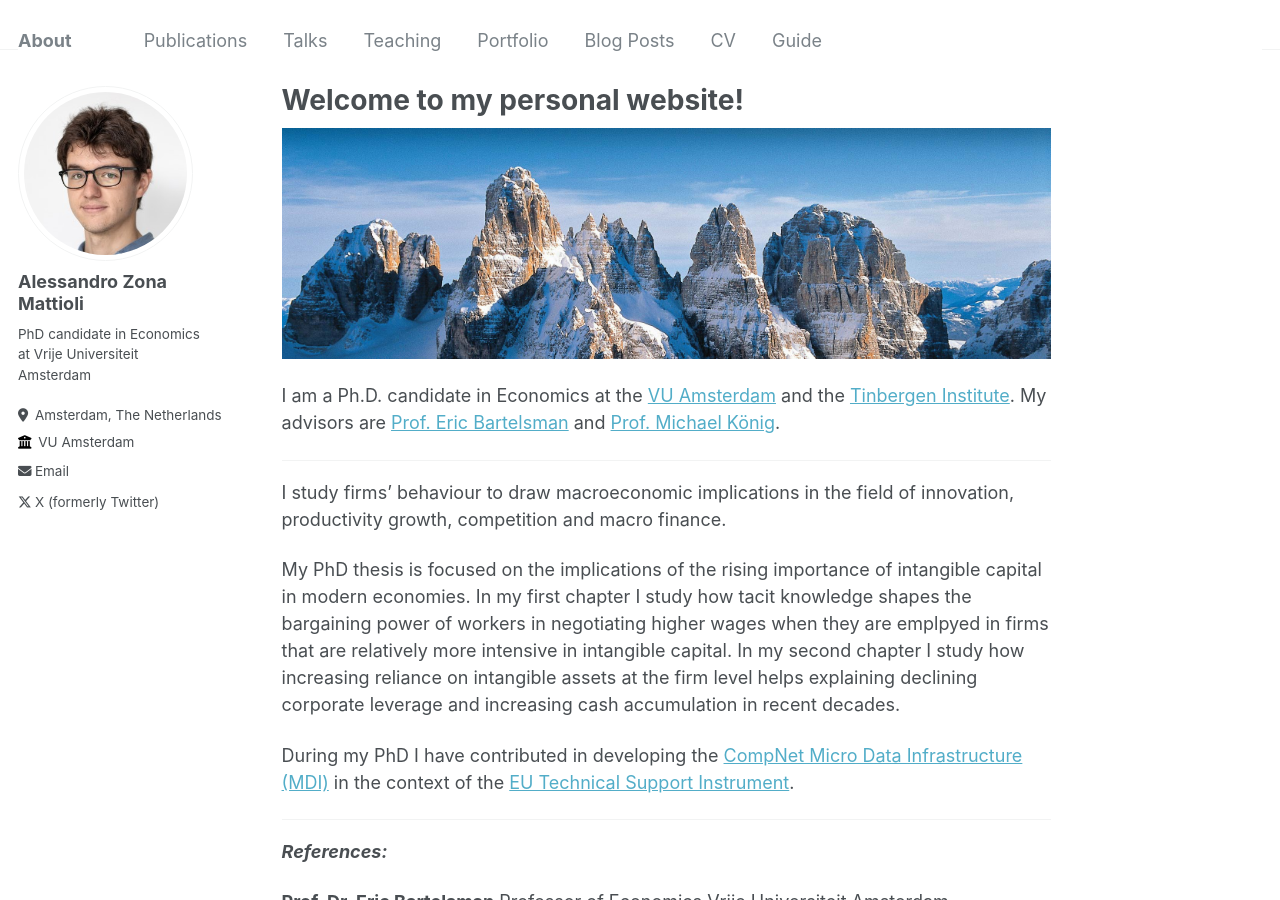
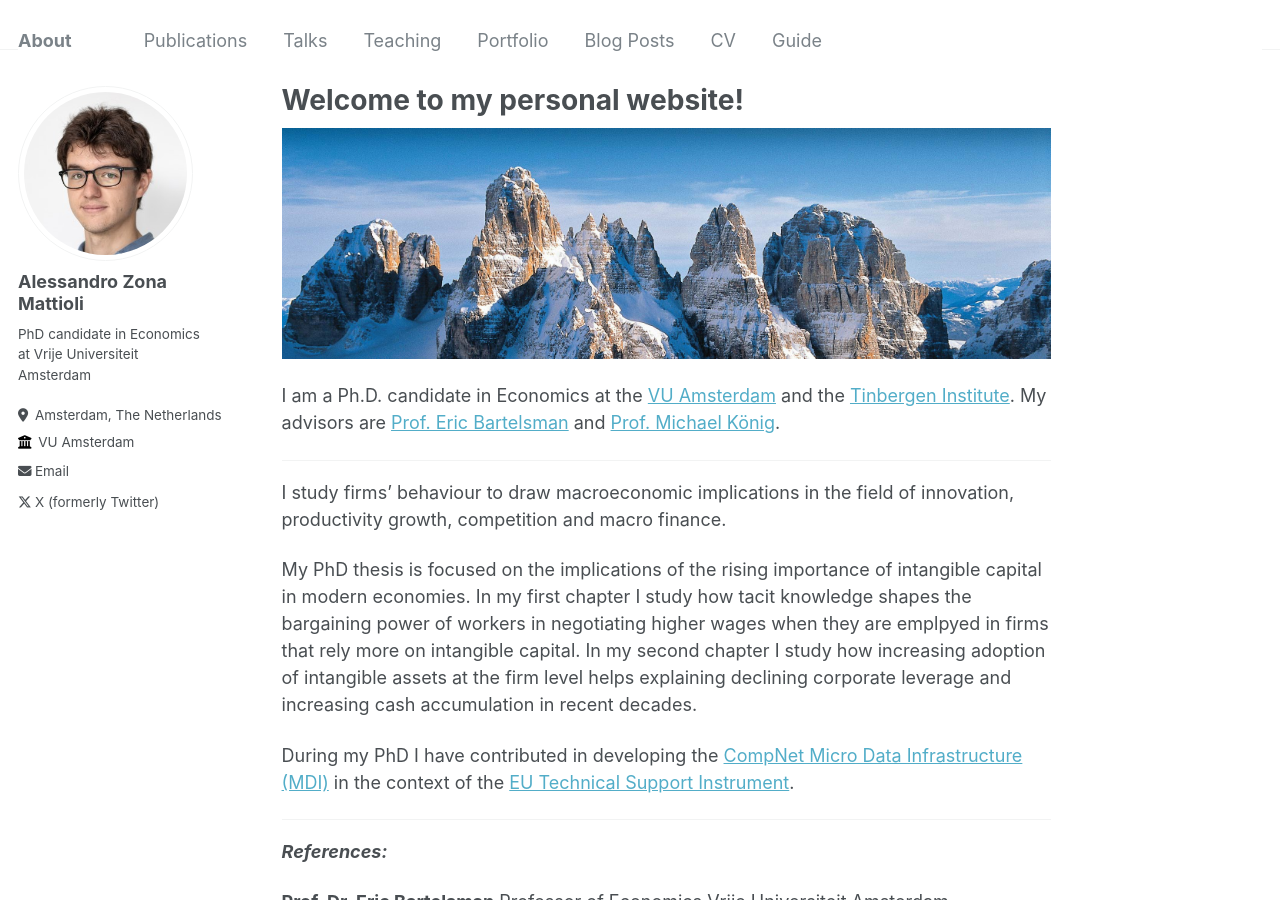
Before and after one commit to zmale/alessandrozonamattioli.github.io, a Jekyll site: the page built from _pages/about.md, in a window 1280 px wide and 900 px high. Built offline with Jekyll 4.4.1, drawn with Linux system fonts in a browser that asks for light colours.

Commit message:
Update about.md

```diff
--- a/_pages/about.md
+++ b/_pages/about.md
@@ -15,7 +15,7 @@ I am a Ph.D. candidate in Economics at the [VU Amsterdam](https://vu.nl/en/about
 
 I study firms' behaviour to draw macroeconomic implications in the field of innovation, productivity growth, competition and macro finance.
 
-My PhD thesis is focused on the implications of the rising importance of intangible capital in modern economies. In my first chapter I study how tacit knowledge shapes the bargaining power of workers in negotiating higher wages when they are emplpyed in firms that are relatively more intensive in intangible capital. In my second chapter I study how increasing reliance on intangible assets at the firm level helps explaining declining corporate leverage and increasing cash accumulation in recent decades.
+My PhD thesis is focused on the implications of the rising importance of intangible capital in modern economies. In my first chapter I study how tacit knowledge shapes the bargaining power of workers in negotiating higher wages when they are emplpyed in firms that rely more on intangible capital. In my second chapter I study how increasing adoption of intangible assets at the firm level helps explaining declining corporate leverage and increasing cash accumulation in recent decades.
 
 During my PhD I have contributed in developing the [CompNet Micro Data Infrastructure (MDI)](https://www.comp-net.org/eu-technical-support-instrument-tsi/data/) in the context of the [EU Technical Support Instrument](https://www.comp-net.org/eu-technical-support-instrument-tsi/overview/).
 
```
